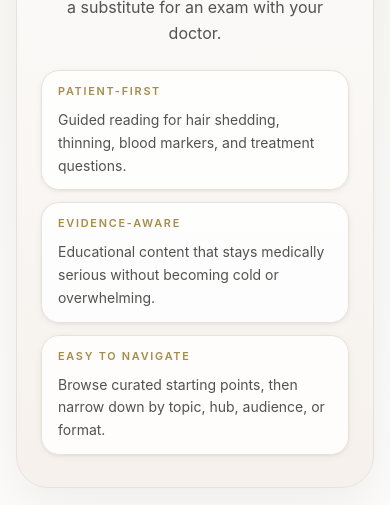
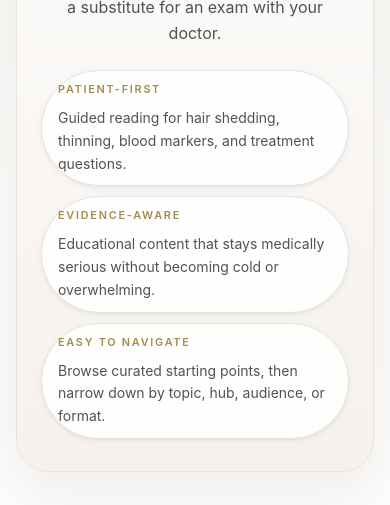
Before and after one commit to Hairaudit-v2/G-HairLongevityInstitute, a Next.js app: page /insights in a window 390 px wide. Shown: the part 443-948 px from the top of the page. Built offline with nearby package versions, Linux system fonts and the light colour scheme; no server answers.

Commit message:
Polish HLI insights reading rhythm.
Tighten the article reading measure and lighten the insights hub mobile header while keeping metadata, schema, and filtered indexation behavior unchanged.

```diff
--- a/app/insights/[slug]/page.tsx
+++ b/app/insights/[slug]/page.tsx
@@ -173,7 +173,7 @@ export default function EditorialArticlePage({ params }: Props) {
           </aside>
           <div className="min-w-0 rounded-[2rem] border border-[rgb(var(--border-soft))] bg-white/92 p-6 shadow-[0_18px_48px_rgba(0,0,0,0.06)] sm:p-8 md:p-10">
             <MedicalDisclaimer />
-            <div className="editorial-prose mt-8 max-w-none">
+            <div className="editorial-prose mt-8 max-w-[72ch]">
               <Body />
             </div>
             {article.glossarySlugs?.length ? (
--- a/app/insights/page.tsx
+++ b/app/insights/page.tsx
@@ -141,16 +141,16 @@ function InsightsContent({ searchParams }: SearchProps) {
           then search — we cover medicines, office procedures, and long-term hair support in plain language. This is
           education, not a substitute for an exam with your doctor.
         </p>
-        <div className="mx-auto mt-6 grid max-w-3xl gap-3 text-left sm:grid-cols-3">
-          <div className="rounded-[1.15rem] border border-[rgb(var(--border-soft))] bg-white/85 px-4 py-3 shadow-soft">
+        <div className="mx-auto mt-6 grid max-w-3xl gap-2.5 text-left sm:grid-cols-3 sm:gap-3">
+          <div className="rounded-full border border-[rgb(var(--border-soft))] bg-white/90 px-4 py-2.5 shadow-soft sm:rounded-[1.15rem] sm:px-4 sm:py-3">
             <p className="text-[0.68rem] font-semibold uppercase tracking-[0.16em] text-[rgb(var(--gold-dark))]">Patient-first</p>
             <p className="mt-2 text-sm leading-relaxed text-[rgb(var(--text-secondary))]">Guided reading for hair shedding, thinning, blood markers, and treatment questions.</p>
           </div>
-          <div className="rounded-[1.15rem] border border-[rgb(var(--border-soft))] bg-white/85 px-4 py-3 shadow-soft">
+          <div className="rounded-full border border-[rgb(var(--border-soft))] bg-white/90 px-4 py-2.5 shadow-soft sm:rounded-[1.15rem] sm:px-4 sm:py-3">
             <p className="text-[0.68rem] font-semibold uppercase tracking-[0.16em] text-[rgb(var(--gold-dark))]">Evidence-aware</p>
             <p className="mt-2 text-sm leading-relaxed text-[rgb(var(--text-secondary))]">Educational content that stays medically serious without becoming cold or overwhelming.</p>
           </div>
-          <div className="rounded-[1.15rem] border border-[rgb(var(--border-soft))] bg-white/85 px-4 py-3 shadow-soft">
+          <div className="rounded-full border border-[rgb(var(--border-soft))] bg-white/90 px-4 py-2.5 shadow-soft sm:rounded-[1.15rem] sm:px-4 sm:py-3">
             <p className="text-[0.68rem] font-semibold uppercase tracking-[0.16em] text-[rgb(var(--gold-dark))]">Easy to navigate</p>
             <p className="mt-2 text-sm leading-relaxed text-[rgb(var(--text-secondary))]">Browse curated starting points, then narrow down by topic, hub, audience, or format.</p>
           </div>
@@ -196,7 +196,7 @@ function InsightsContent({ searchParams }: SearchProps) {
               <div className="mb-6 flex flex-col gap-2 sm:flex-row sm:items-end sm:justify-between">
                 <div>
               <h2 className="text-lg font-semibold tracking-tight text-[rgb(var(--text-primary))] sm:text-xl">
-                All guides
+                All insights
               </h2>
               <p className="mt-2 max-w-2xl text-sm leading-relaxed text-[rgb(var(--text-secondary))]">
                 Full library, newest first — or use filters in search above.
```
